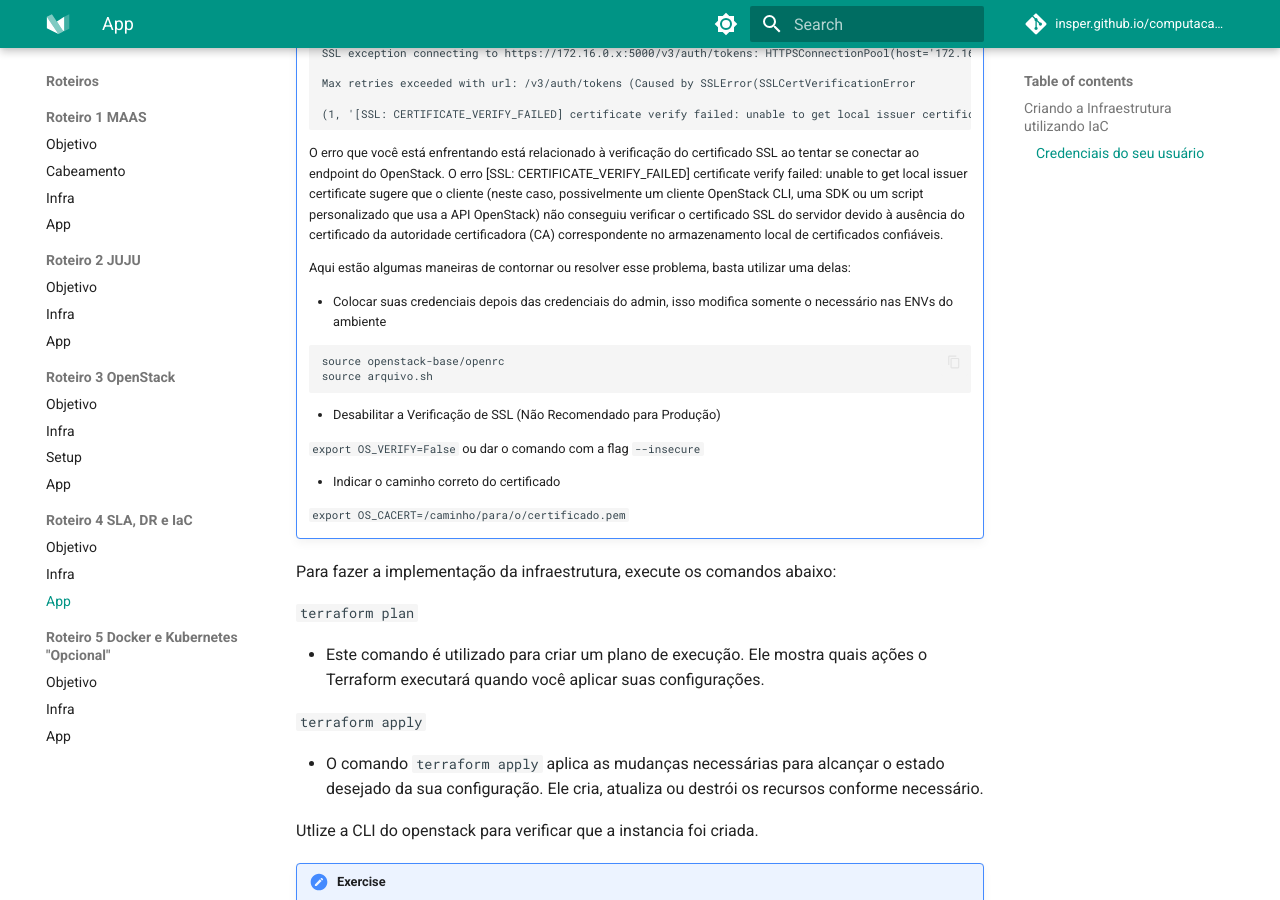
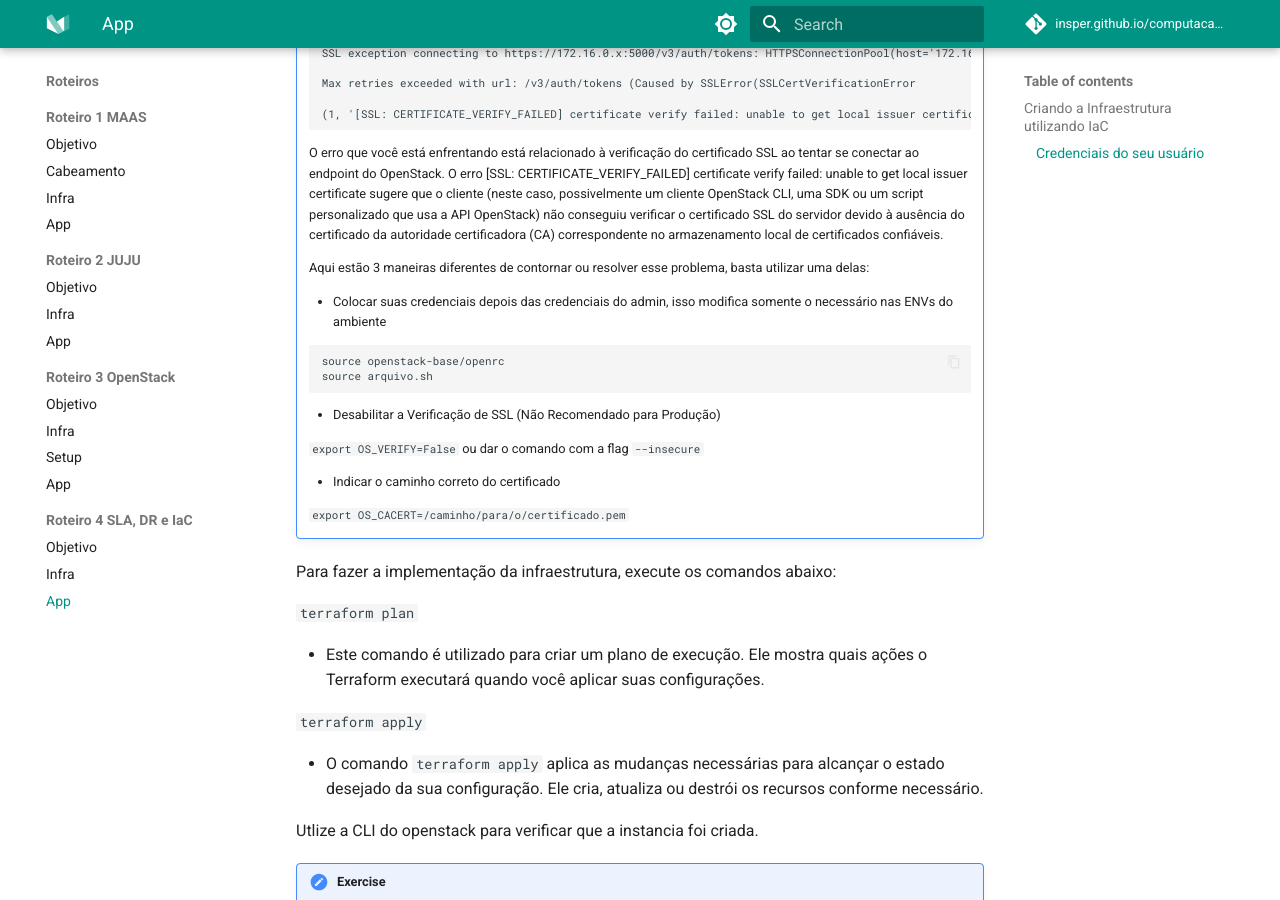
Before and after one commit to Insper/computacao-nuvem, an MkDocs documentation site: the page built from docs/roteiros/4.app.md, in a window 1280 px wide and 900 px high, scrolled down 3284 px. Built offline with MkDocs 1.6.1 and Material for MkDocs 9.7.7, drawn with Linux system fonts in a browser that asks for light colours; nearby versions of some CDN libraries; emoji names are drawn with the system emoji font; comment, search, counter and statistics services are not loaded; some of the changed lines change nothing that is shown.

Commit message:
mod rot 4, remov rot 5

```diff
--- a/docs/roteiros/4.app.md
+++ b/docs/roteiros/4.app.md
@@ -146,7 +146,7 @@ resource "openstack_networking_router_interface_v2" "int_1" {
 
     O erro que você está enfrentando está relacionado à verificação do certificado SSL ao tentar se conectar ao endpoint do OpenStack. O erro [SSL: CERTIFICATE_VERIFY_FAILED] certificate verify failed: unable to get local issuer certificate sugere que o cliente (neste caso, possivelmente um cliente OpenStack CLI, uma SDK ou um script personalizado que usa a API OpenStack) não conseguiu verificar o certificado SSL do servidor devido à ausência do certificado da autoridade certificadora (CA) correspondente no armazenamento local de certificados confiáveis.
 
-    Aqui estão algumas maneiras de contornar ou resolver esse problema, basta utilizar uma delas:
+    Aqui estão 3 maneiras diferentes de contornar ou resolver esse problema, basta utilizar uma delas:
 
     * Colocar suas credenciais depois das credenciais do admin, isso modifica somente o necessário nas ENVs do ambiente
 
--- a/mkdocs.yml
+++ b/mkdocs.yml
@@ -219,10 +219,10 @@ nav:
       - Objetivo: roteiros/4.objetivo.md
       - Infra: roteiros/4.infra.md
       - App: roteiros/4.app.md
-    - Roteiro 5 Docker e Kubernetes "Opcional":
-      - Objetivo: roteiros/5.objetivo.md
-      - Infra: roteiros/5.infra.md
-      - App: roteiros/5.app.md
+    # - Roteiro 5 Docker e Kubernetes "Opcional":
+    #   - Objetivo: roteiros/5.objetivo.md
+    #   - Infra: roteiros/5.infra.md
+    #   - App: roteiros/5.app.md
 
   - Tutoriais:
     - Introdução: tutoriais/index.md
```
